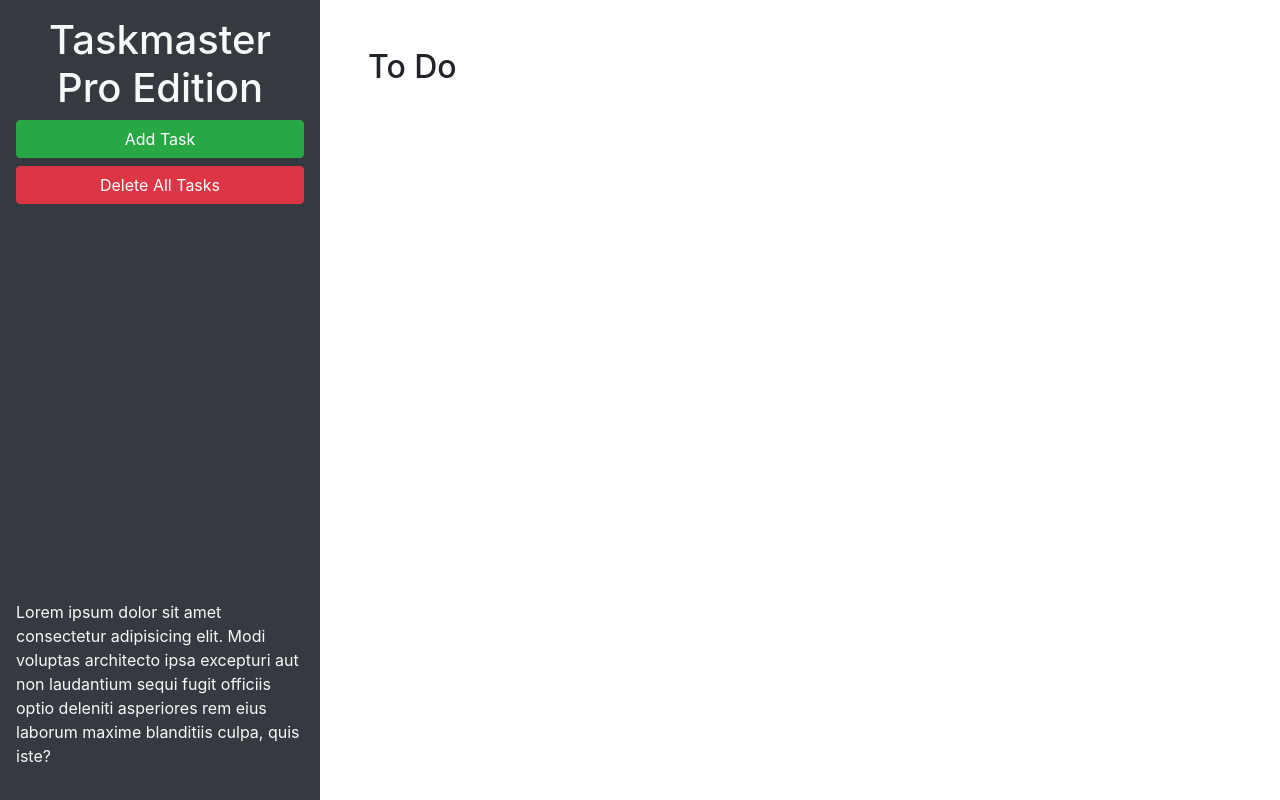
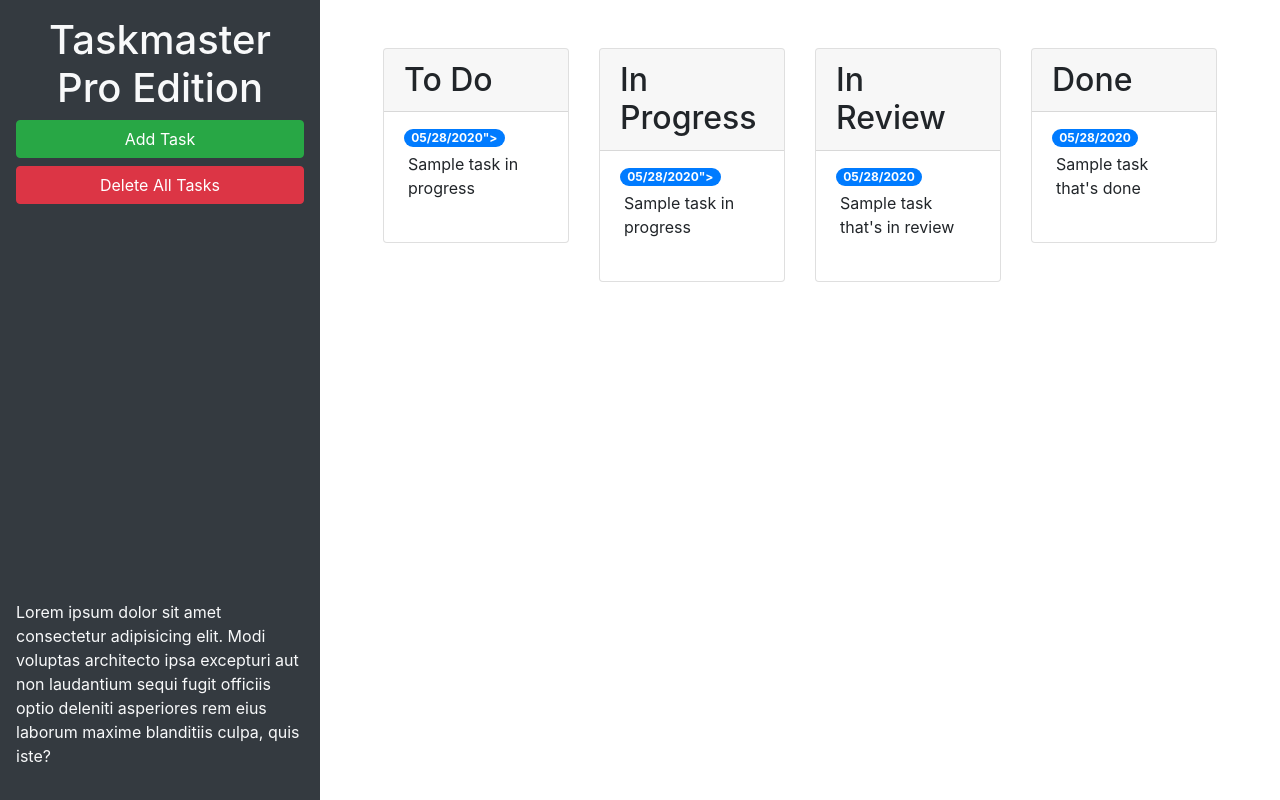
Before and after one commit to KaitlynSkinner/Taskmaster-Pro, a plain HTML site: page index.html in a window 1280 px wide. Drawn offline with nearby package versions, Linux system fonts and the light colour scheme.

Commit message:
bootstrap grid system and UI components added

```diff
--- a/index.html
+++ b/index.html
@@ -24,9 +24,58 @@
       </p>
     </header>
     <main class="col-12 col-lg-9">
-      <div class="m-5">
-        <h2>To Do</h2>
-        <ul id="list-toDo" class="list-group"> </ul>
+      <div class="m-5 row justify-content-around">
+        <!-- todo start -->
+        <div class="col-12 col-md-6 col-xl-3 mb-3">
+          <div class="card">
+            <h2 class="card-header">To Do</h2>
+            <ul id="list-toDo" class="list-group list-group-flush">
+              <li class="list-group-item">
+                <span class="badge badge-primary badge-pill">05/28/2020"></span>
+                <p class="m-1">Sample task in progress</p>
+            </ul>
+          </div>
+        </div>
+          <!-- todo end -->
+          <!-- in progress start -->
+        <div class="col-12 col-md-6 col-xl-3 mb-3">
+          <div class="card">
+            <h2 class="card-header">In Progress</h2>
+            <ul id'"list-inProgress" class="list-group list-group-flush">
+              <li class="list-group-item">
+                <span class="badge badge-primary badge-pill">05/28/2020"></span>
+                <p class="m-1">Sample task in progress</p>
+              </li>
+            </ul>
+          </div>
+        </div>
+        <!-- in progress end -->
+        <!-- in review start -->
+        <div class="col-12 col-md-6 col-xl-3 mb-3">
+          <div class="card">
+            <h2 class="card-header">In Review</h2>
+            <ul id="list-inReview" class="list-group list-group-flush">
+              <li class="list-group-item">
+                <span class="badge badge-primary badge-pill">05/28/2020</span>
+                <p class="m-1">Sample task that's in review</p>
+                </li>
+            </ul>
+          </div>
+        </div>
+        <!-- in review end -->
+        <!-- done start -->
+        <div class="col-12 col-md-6 col-xl-3 mb-3">
+          <div class="card">
+            <h2 class="card-header">Done</h2>
+              <ul id="list-done" class="list-group list-group-flush">
+                <li class="list-group-item">
+                  <span class="badge badge-primary badge-pill">05/28/2020</span>
+                  <p class="m-1">Sample task that's done</p>
+                </li>
+              </ul>
+          </div>
+        </div>
+          <!-- done end-->
       </div>
     </main>
   </div>
@@ -46,11 +95,11 @@
           <form>
             <div class="form-group">
               <label for="modalTaskDescription">Task description</label>
-              <textarea id="modalTaskDescription" rows="3"></textarea>
+              <textarea id="modalTaskDescription" rows="3" class="form-control"></textarea>
             </div>
             <div class="form-group">
               <label for="modalDueDate">Due date</label>
-              <input type="text" id="modalDueDate" placeholder="mm/dd/yyyy" autocomplete="off" />
+              <input type="text" class="form-control" id="modalDueDate" placeholder="mm/dd/yyyy" autocomplete="off" />
             </div>
           </form>
         </div>
```
